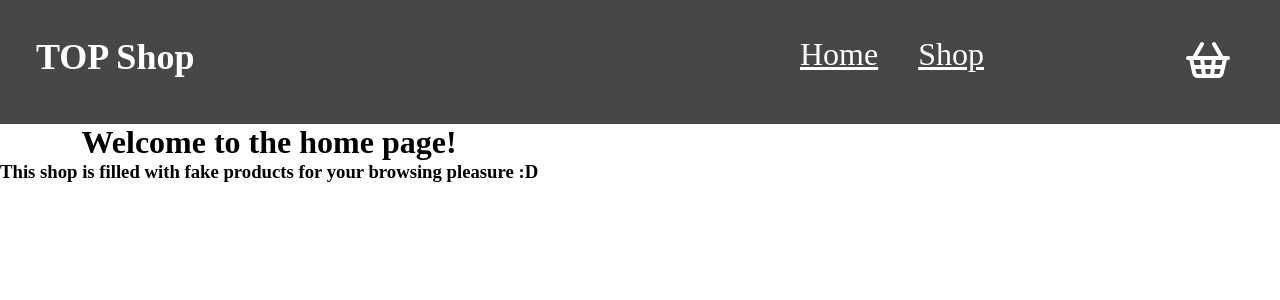
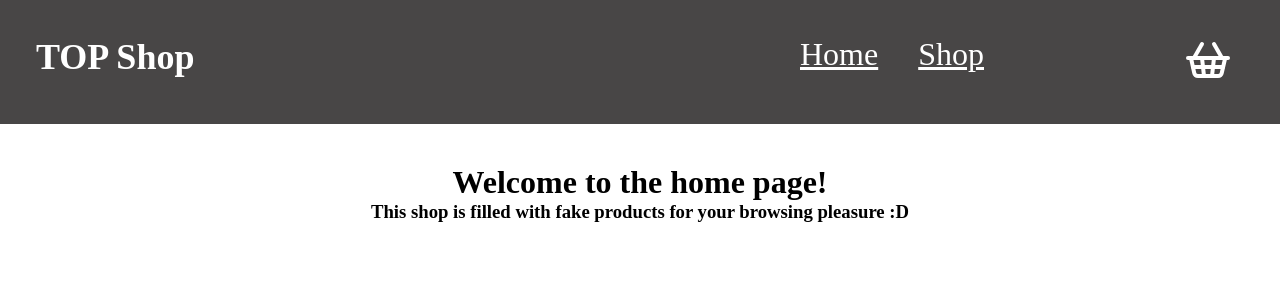
Before and after one commit to Veljko03/shopping-card, a React (Vite) app: page / in a window 1280 px wide. Shown: the top 300 px of the page. Built offline with nearby package versions, Linux system fonts and the light colour scheme.

Commit message:
stlying home page

```diff
--- a/src/App.jsx
+++ b/src/App.jsx
@@ -17,8 +17,10 @@ function App() {
 const Wrap = styled.div`
   display: flex;
   flex-direction: column;
+  margin-top: 40px;
+  align-items: center;
 
-  align-items: center;
+  width: 100%;
 `;
 
 export default App;
--- a/src/components/Shop.jsx
+++ b/src/components/Shop.jsx
@@ -37,6 +37,7 @@ const All = styled.div`
   display: flex;
   flex-direction: column;
   flex-grow: 1;
+  height: 1400px;
 
   h1 {
     margin: 20px;
```
